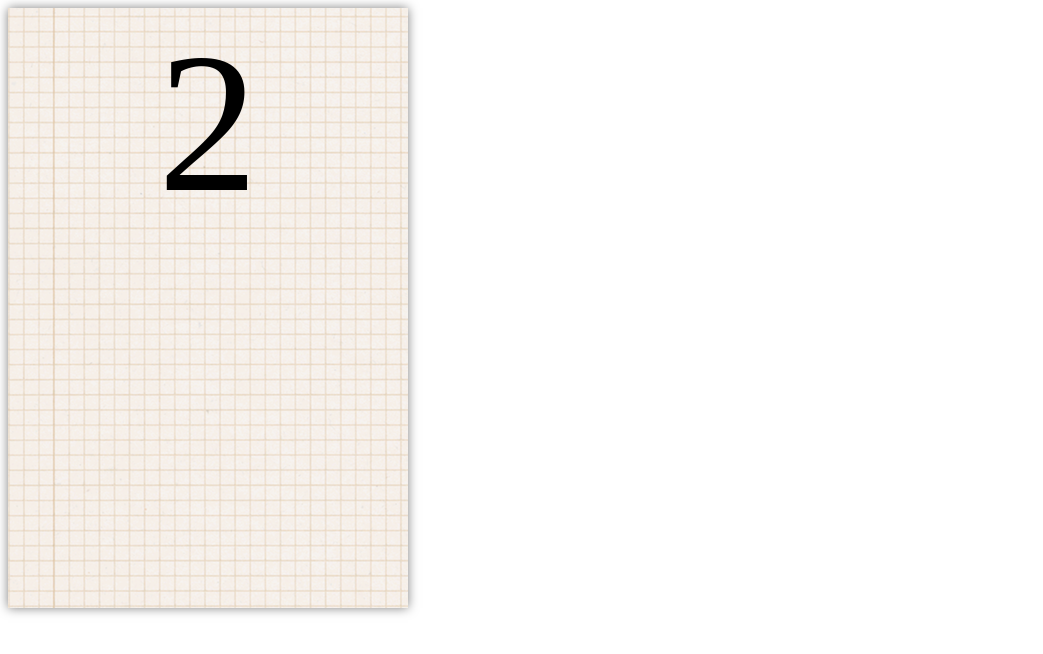
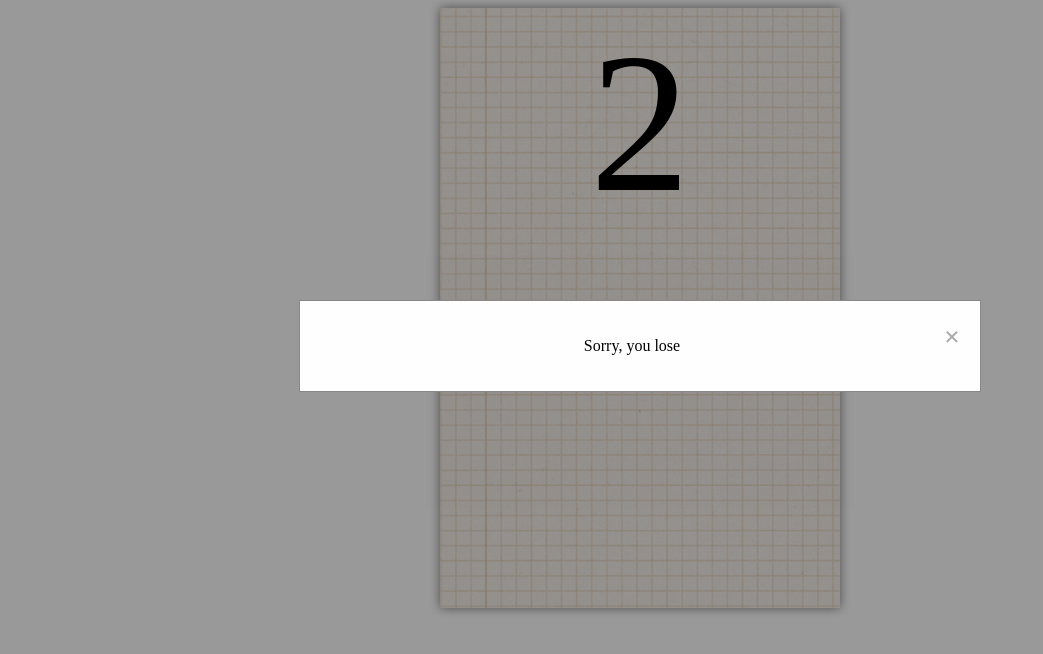
Before and after one commit to AVirolainen/mini_games, a website: page public/doodle-game/doodle.html in a window 1280 px wide. Shown: the whole page, without its empty margins (0-1043 px from the left). Drawn offline with Linux system fonts and the light colour scheme.

Commit message:
adding modal screen

```diff
--- a/public/doodle-game/doodle.html
+++ b/public/doodle-game/doodle.html
@@ -11,6 +11,13 @@
 
     </div>
 
+    <div id="myModal" class="modal">
+        <div class="modal-content">
+            <span class="close">&times;</span>
+            <p>Sorry, you lose</p>
+        </div>
+    </div>
+
 </body>
 
 <script src="./script.js"></script>
--- a/public/doodle-game/script.js
+++ b/public/doodle-game/script.js
@@ -1,6 +1,11 @@
-document.addEventListener("DOMContentLoaded", ()=>{
+const wrapper =()=>{initGame()}
+
+function initGame(){
 const grid = document.querySelector(".grid")
 const doodler = document.createElement("img")
+const modal = document.getElementById("myModal");
+const span = document.getElementsByClassName("close")[0];
+
 let startPoint = 150
 let doodlerLeftSpace = 50
 let doodlerBottomSpace = startPoint
@@ -20,7 +25,6 @@ document.addEventListener("DOMContentLoaded", ()=>{
 let rightTimerId
 
 let score = 0
-
 
 class Platform{
     constructor(newPlatBottom){
@@ -72,6 +76,7 @@ document.addEventListener("DOMContentLoaded", ()=>{
                 let firstPlatform = platforms[0].visual
                 firstPlatform.classList.remove('platform')
                 firstPlatform.removeAttribute('src')
+                grid.removeChild(firstPlatform)
                 platforms.shift()
                 let newPlatform = new Platform(600)
                 platforms.push(newPlatform)
@@ -149,10 +154,10 @@ document.addEventListener("DOMContentLoaded", ()=>{
     isGoingLeft = true
     leftTimerId = setInterval(() => {
         if(doodlerLeftSpace>=0){
-                doodlerLeftSpace -=5
+            doodlerLeftSpace -=1
             doodler.style.left = doodlerLeftSpace+'px'
         } else moveRight()
-        }, 20);
+    }, 1);
 }
 
 function moveRight(){
@@ -163,10 +168,10 @@ document.addEventListener("DOMContentLoaded", ()=>{
     isGoingRight = true
     rightTimerId = setInterval(() => {
         if(doodlerLeftSpace<=313){
-                doodlerLeftSpace +=5
+            doodlerLeftSpace +=1
             doodler.style.left = doodlerLeftSpace+'px'
         } else moveLeft()
-        }, 20);
+    }, 1);
 }
 
 function gameOver(){
@@ -180,6 +185,22 @@ document.addEventListener("DOMContentLoaded", ()=>{
     clearInterval(downId)
     clearInterval(rightTimerId)
     clearInterval(leftTimerId)
+
+    modal.style.display = "block";
+}
+
+window.onclick = function(event) {
+    if (event.target == modal) {
+        modal.style.display = "none";
+        grid.innerHTML = ""
+        wrapper()
+    }
+}
+
+span.onclick = function() {
+    modal.style.display = "none";
+    grid.innerHTML = ""
+    wrapper()
 }
 
 function start(){
@@ -194,5 +215,8 @@ document.addEventListener("DOMContentLoaded", ()=>{
     }
 }
 
+
 start()
-})
+}
+
+initGame()
--- a/public/doodle-game/style.css
+++ b/public/doodle-game/style.css
@@ -1,7 +1,7 @@
 .grid{
     width: 400px;
     height: 600px;
-    background-color: yellow;
+
     background-image: url('./assets/background.png');
     position: relative;
 
@@ -10,6 +10,8 @@
 
     box-shadow: 0 0 10px rgba(0,0,0,0.5);
 
+    margin: auto;
+
 }
 
 .doodler{
@@ -17,11 +19,51 @@
     height:85px;
 
     position: absolute;
+    z-index: 1000;
 }
 
 .platform{
     width: 85px;
     height: 15px;
-    background-color: green;
+
     position: absolute
 }
+
+.modal {
+    display: none; /* Hidden by default */
+    position: fixed; /* Stay in place */
+    z-index: 1; /* Sit on top */
+    padding-top: 300px; /* Location of the box */
+    left: 0;
+    top: 0;
+    width: 100%; /* Full width */
+    height: 100%; /* Full height */
+    overflow: auto; /* Enable scroll if needed */
+    background-color: rgb(0,0,0); /* Fallback color */
+    background-color: rgba(0,0,0,0.4); /* Black w/ opacity */
+  }
+
+  /* Modal Content */
+  .modal-content {
+    background-color: #fefefe;
+    margin: auto;
+    padding: 20px;
+    border: 1px solid #888;
+    width: 50%;
+    text-align: center;
+  }
+
+  /* The Close Button */
+  .close {
+    color: #aaaaaa;
+    float: right;
+    font-size: 28px;
+    font-weight: bold;
+  }
+
+  .close:hover,
+  .close:focus {
+    color: #000;
+    text-decoration: none;
+    cursor: pointer;
+  }
```
Lines whose indentation alone changed are shown as unchanged.
